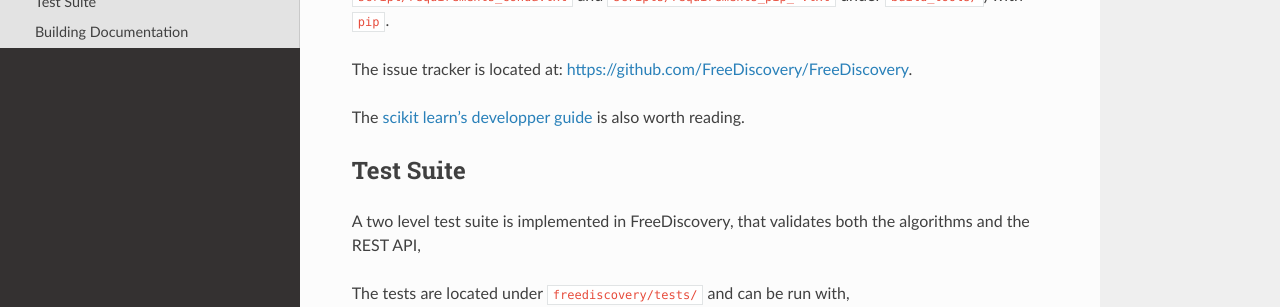
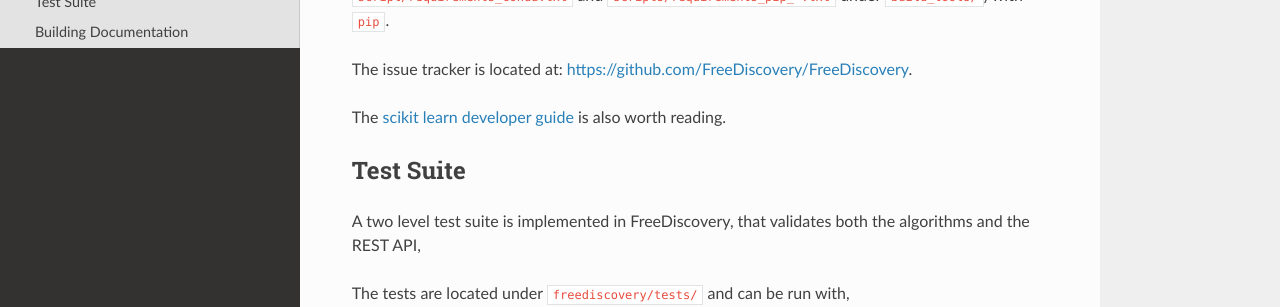
Before and after one commit to FreeDiscovery/FreeDiscovery, a Sphinx documentation site: the page built from doc/contributing.md, in a window 1280 px wide and 900 px high. Shown: the part 352-659 px from the top of the window. Built offline with Sphinx 7.4.7 and the Read the Docs theme 2.0.0, drawn with Linux system fonts in a browser that asks for light colours; pages that are not in the unit, such as notebooks, are missing from menus.

Commit message:
Fixing typo in the docs

```diff
--- a/doc/contributing.md
+++ b/doc/contributing.md
@@ -9,7 +9,7 @@ A Python installation using Anaconda distribution is recommended for development
 
 The issue tracker is located at: [https://github.com/FreeDiscovery/FreeDiscovery](https://github.com/FreeDiscovery/FreeDiscovery).
 
-The [scikit learn's developper guide](http://scikit-learn.org/stable/developers/index.html) is also worth reading.
+The [scikit learn developer guide](http://scikit-learn.org/stable/developers/index.html) is also worth reading.
 
 ## Test Suite
 
```
Also changed, not shown: doc/_static/FreeDiscovery_infra.png.
